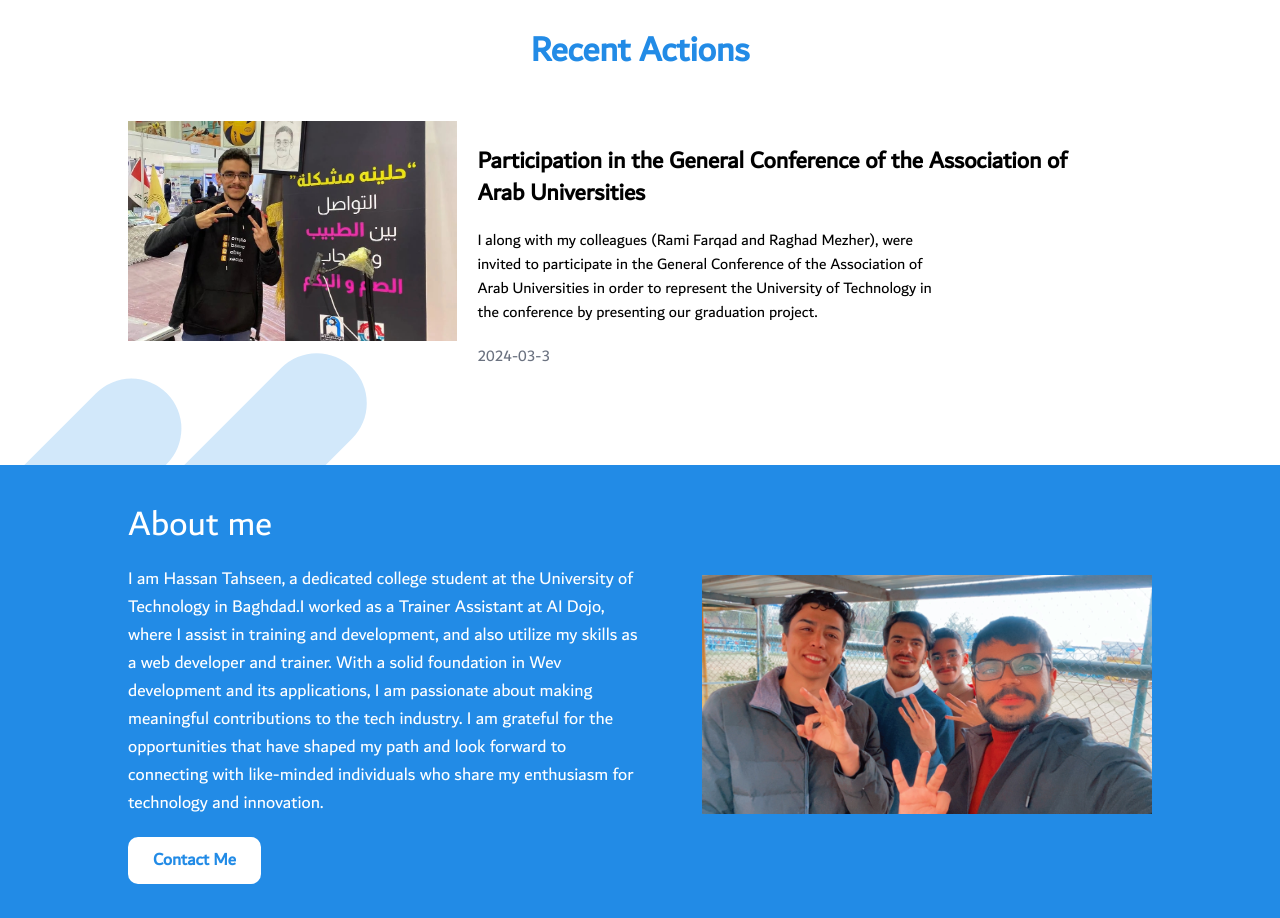
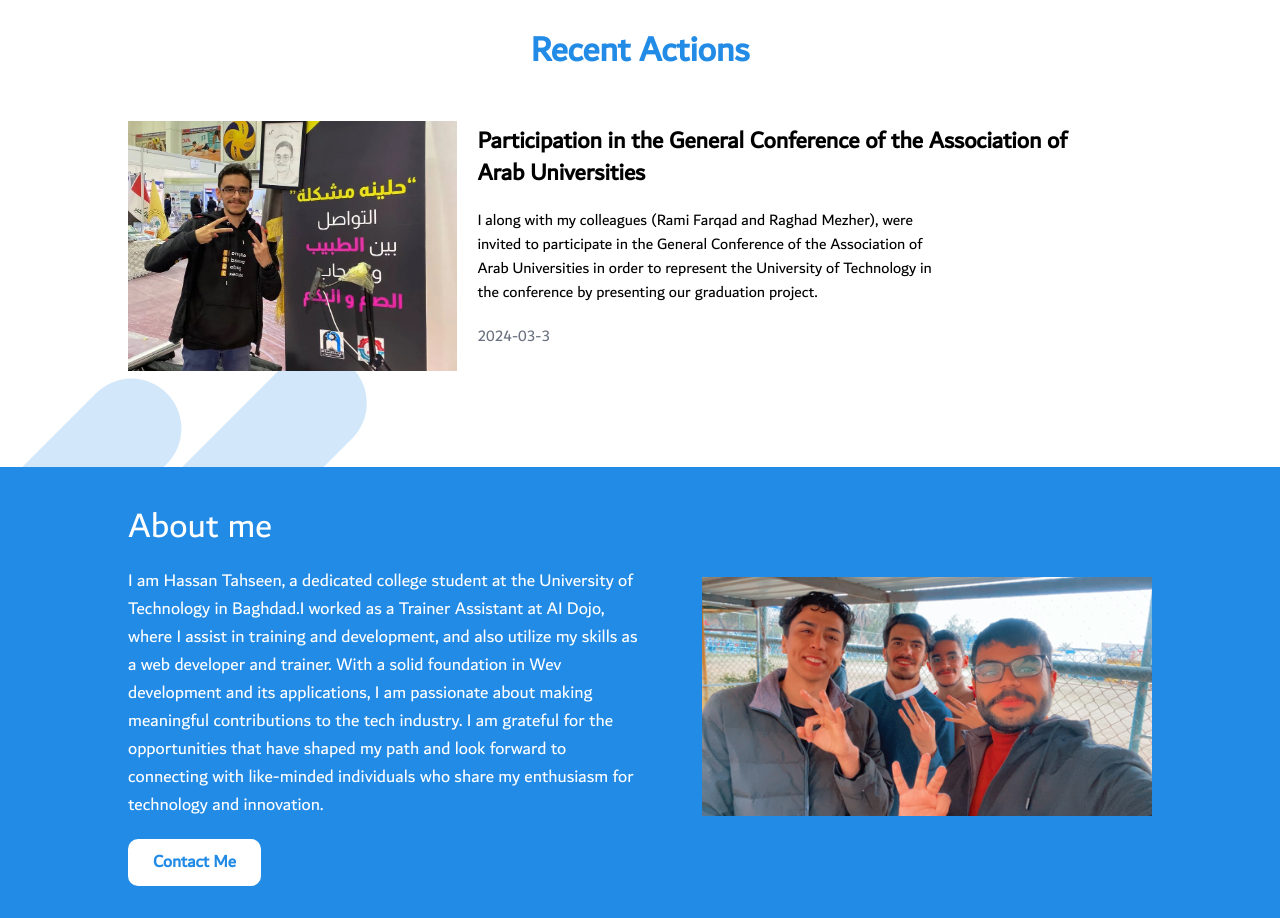
Before and after one commit to ht3aa/me, a Vue app: page / in a window 1280 px wide. Shown: the part 1000-1918 px from the top of the page. Built offline with nearby package versions, Linux system fonts and the light colour scheme.

Commit message:
Fixing some styling in recent action section

```diff
--- a/src/pages/HomePage.vue
+++ b/src/pages/HomePage.vue
@@ -66,7 +66,7 @@ const showLessOpinions = () => {
   <h2 class="text-3xl md:text-4xl text-center font-bold textMainColor">Recent Actions</h2>
   <section id="recentActions" class="pt-[50px] wrapper">
     <div class="flex flex-col lg:flex-row">
-      <div class="lg:w-[70%] text-center ml-5 lg:text-start pt-5 lg:pt-6 order-2">
+      <div class="lg:w-[70%] text-center ml-5 lg:text-start pt-5 lg:pt-1 order-2">
         <h3 class="text-2xl font-bold md:w-[95%]">
           Participation in the General Conference of the Association of Arab Universities
         </h3>
@@ -80,7 +80,7 @@ const showLessOpinions = () => {
 
       <LazyImg
         extra-div-classes="order-1 w-[100%] md:w-[350px] mx-auto lg:mx-0"
-        extra-img-classes="h-[220px] w-full object-cover"
+        extra-img-classes="h-[250px] w-full object-cover"
         extra-blurred-img-classes=""
         blurred-img-src="/imgs/recent_action_1-small.jpg"
         main-img-src="/imgs/recent_action_1.jpg"
```
